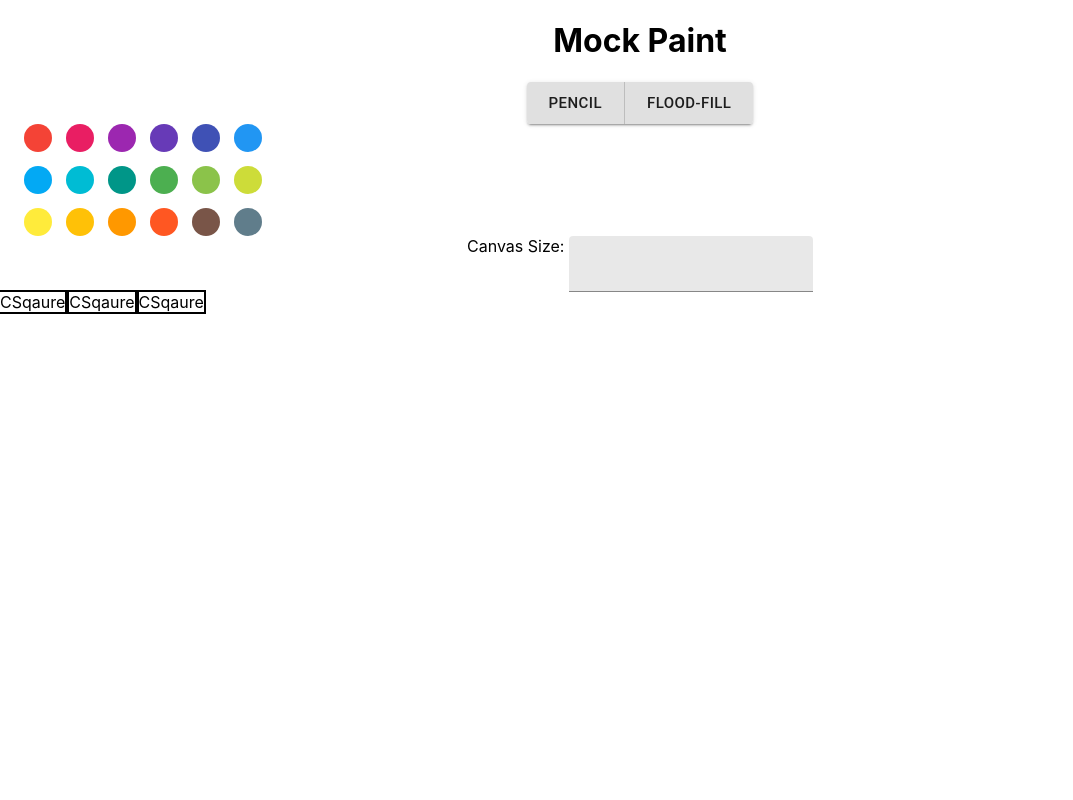
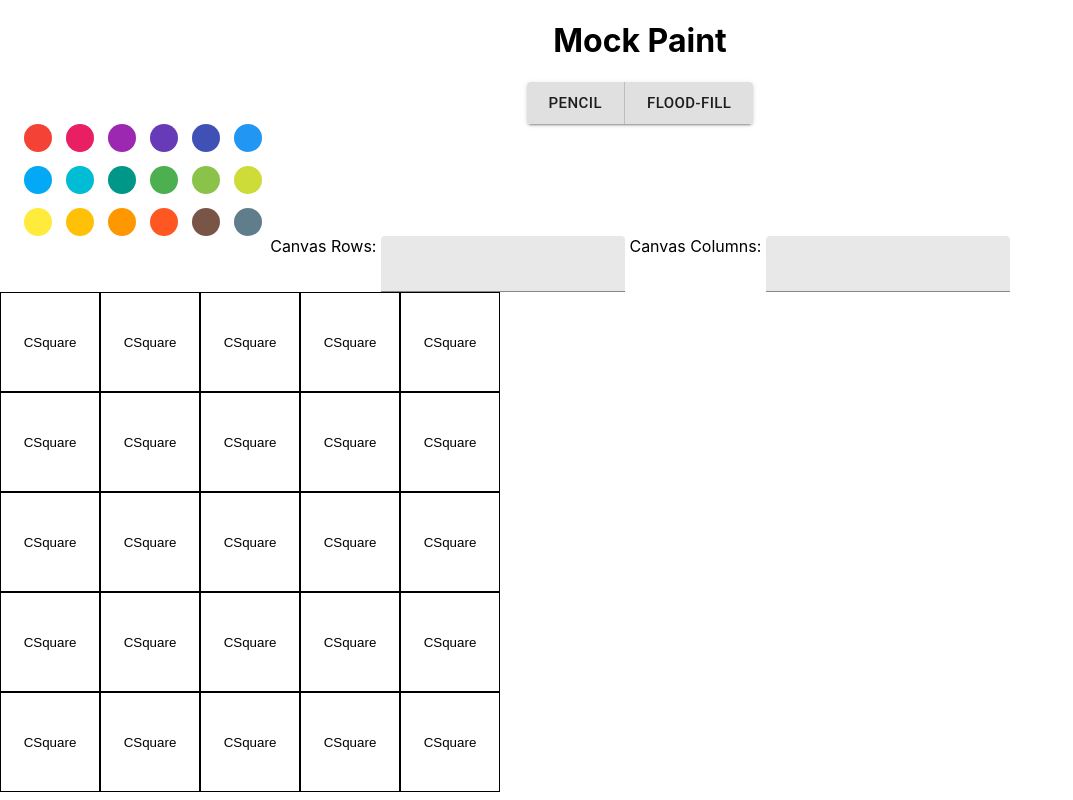
Before and after one commit to samfauble/microsoft-paint-mock, a React (Create React App) app: page / in a window 1280 px wide. Shown: the whole page, without its empty margins (0-1073 px from the left). Built offline with nearby package versions, Linux system fonts and the light colour scheme.

Commit message:
revised stateless component content

```diff
--- a/src/App.css
+++ b/src/App.css
@@ -28,6 +28,20 @@
   color: #61dafb;
 }
 
+.csquare {
+  height: 100px;
+  width: 100px;
+  border: 1px solid black;
+  background-color: white;
+}
+
+.grid {
+  display: grid;
+  grid-template-columns: repeat(5, 100px);
+  grid-template-rows: repeat(5, 100px);
+
+}
+
 @keyframes App-logo-spin {
   from {
     transform: rotate(0deg);
--- a/src/App.js
+++ b/src/App.js
@@ -13,3 +13,8 @@ function App() {
 }
 
 export default App;
+
+//TODO: Implement global state
+//TODO: Implement Canvas size functionality
+//TODO: Implement Pencil funcitonality
+//TODO: Implement flood-fill funcitonality
--- a/src/components/Canvas.js
+++ b/src/components/Canvas.js
@@ -1,15 +1,37 @@
 import React, { Component } from 'react'
 import CanvasSquare from './CanvasSquare'
-import { GridList, Container } from '@material-ui/core'
+import { Container } from '@material-ui/core'
 
 export default class Canvas extends Component {
     render() {
         return (
-                <GridList>
-                    <CanvasSquare />
-                    <CanvasSquare />
-                    <CanvasSquare />
-                </GridList>
+            <div className='grid'>
+                <CanvasSquare />
+                <CanvasSquare />
+                <CanvasSquare />
+                <CanvasSquare />
+                <CanvasSquare />
+                <CanvasSquare />
+                <CanvasSquare />
+                <CanvasSquare />
+                <CanvasSquare />
+                <CanvasSquare />
+                <CanvasSquare />
+                <CanvasSquare />
+                <CanvasSquare />
+                <CanvasSquare />
+                <CanvasSquare />
+                <CanvasSquare />
+                <CanvasSquare />
+                <CanvasSquare />
+                <CanvasSquare />
+                <CanvasSquare />
+                <CanvasSquare />
+                <CanvasSquare />
+                <CanvasSquare />
+                <CanvasSquare />
+                <CanvasSquare />
+            </div>
         )
     }
 }
--- a/src/components/CanvasSquare.js
+++ b/src/components/CanvasSquare.js
@@ -1,10 +1,9 @@
 import React from 'react'
+import { GridListTile } from '@material-ui/core'
 
 function CanvasSquare() {
     return (
-        <div style={{'border' : '2px solid black'}}>
-            CSqaure
-        </div>
+            <button className='csquare'>CSquare</button>
     )
 }
 
--- a/src/components/Toolbar.js
+++ b/src/components/Toolbar.js
@@ -1,7 +1,7 @@
 import React from 'react'
 import Tools from './Tools'
 import { CirclePicker } from 'react-color'
-import { Container, TextField } from '@material-ui/core'
+import { Container, TextField} from '@material-ui/core'
 
 export default function Toolbar() {
     return (
@@ -10,7 +10,9 @@ export default function Toolbar() {
             <Tools />
             <CirclePicker />
             <form>
-                <label> Canvas Size: </label>
+                <label> Canvas Rows: </label>
+                <TextField variant='filled' type='number' />
+                <label> Canvas Columns: </label>
                 <TextField variant='filled' type='number' />
             </form>
         </Container>
--- a/src/components/Tools.js
+++ b/src/components/Tools.js
@@ -5,7 +5,7 @@ function Tools() {
     return (
         <div>
             <ButtonGroup variant='contained' size='large'>
-                <Button default>Pencil</Button>
+                <Button>Pencil</Button>
                 <Button>Flood-Fill</Button>
             </ButtonGroup>
         </div>
```
